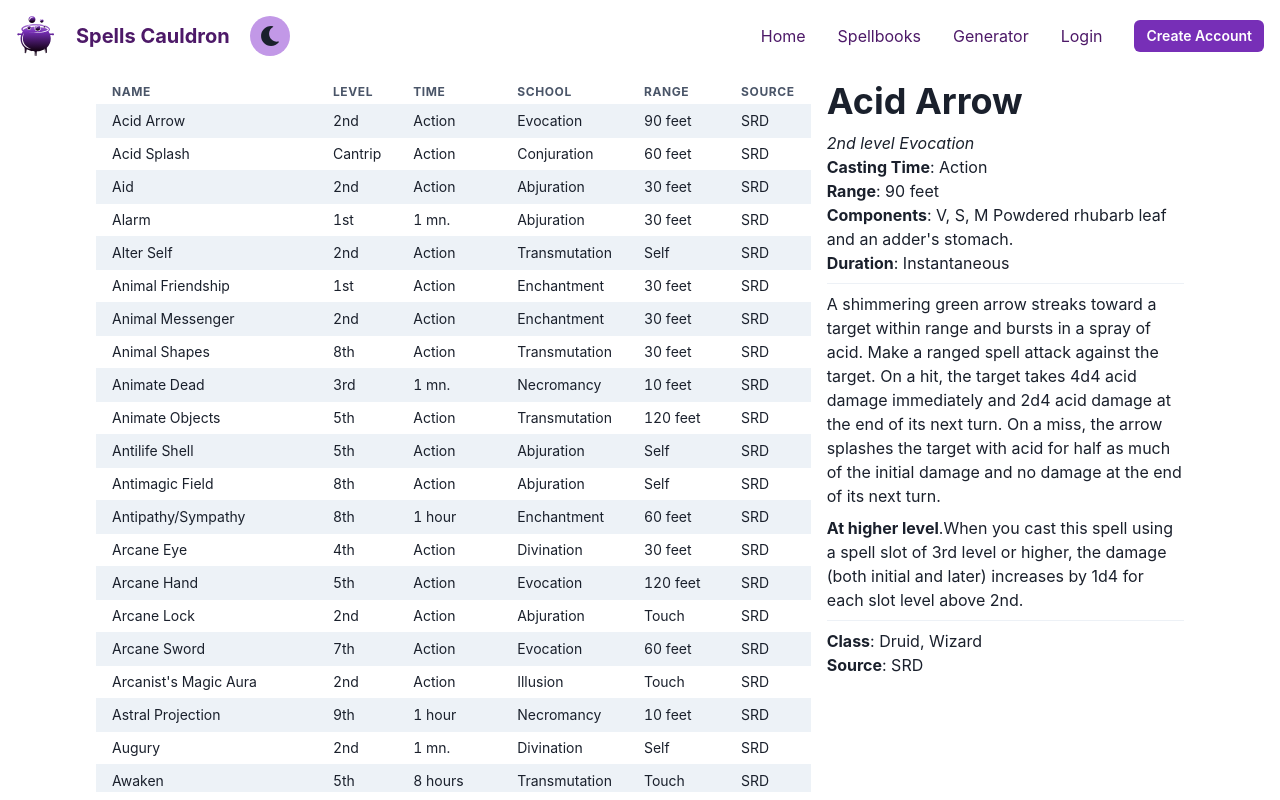
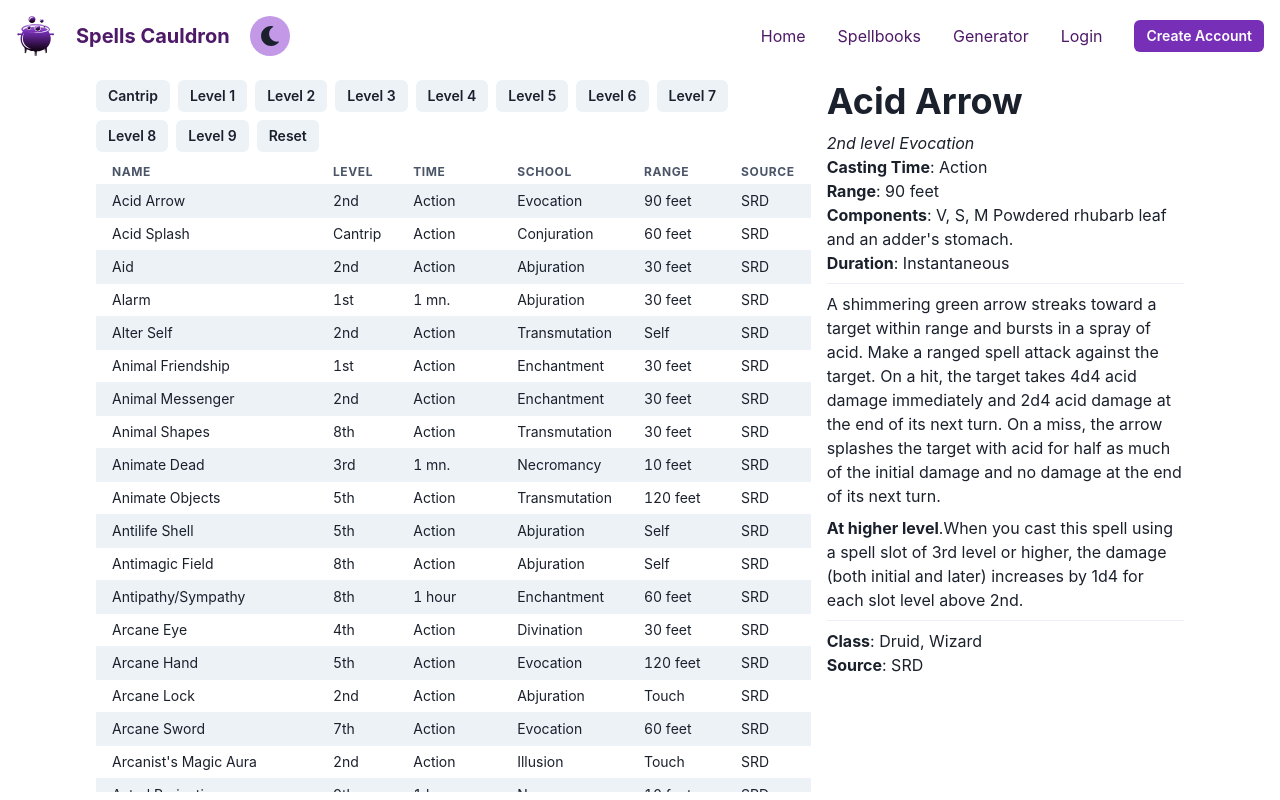
Before and after one commit to AEMuto/spellscauldron, a React (Create React App) app: page / in a window 1280 px wide. Built offline with nearby package versions, Linux system fonts and the light colour scheme.

Commit message:
Add levels buttons filtering & reorganize files tree to make the project more readable.

```diff
--- a/src/components/spells.jsx
+++ b/src/components/spells.jsx
@@ -1,9 +1,26 @@
-import { Flex } from '@chakra-ui/react';
+import {
+  Flex,
+  Button,
+  Slider,
+  SliderTrack,
+  SliderFilledTrack,
+  SliderThumb,
+} from '@chakra-ui/react';
 import React from 'react';
 import SpellsTable from './spellsTable';
 import SpellsInfo from './spellsInfo';
+import spells from '../data/spells.json';
 
-function Spells(props) {
+function Spells() {
+  const savedSpells = React.useMemo(() => spells, []);
+  const [data, setData] = React.useState(savedSpells); // React.useMemo(() => spells, []);
+
+  function handleLevel(level) {
+    setData(savedSpells.filter(spell => spell.level_int === level));
+  }
+  function handleReset() {
+    setData(savedSpells);
+  }
   return (
     <Flex
       direction="column"
@@ -30,12 +47,47 @@ function Spells(props) {
           marginBottom={{ base: 0, lg: 2 }}
           position="relative"
         >
+          <Flex wrap="wrap">
+            <Button size="sm" mr={2} mb={2} onClick={() => handleLevel(0)}>
+              Cantrip
+            </Button>
+            <Button size="sm" mr={2} mb={2} onClick={() => handleLevel(1)}>
+              Level 1
+            </Button>
+            <Button size="sm" mr={2} mb={2} onClick={() => handleLevel(2)}>
+              Level 2
+            </Button>
+            <Button size="sm" mr={2} mb={2} onClick={() => handleLevel(3)}>
+              Level 3
+            </Button>
+            <Button size="sm" mr={2} mb={2} onClick={() => handleLevel(4)}>
+              Level 4
+            </Button>
+            <Button size="sm" mr={2} mb={2} onClick={() => handleLevel(5)}>
+              Level 5
+            </Button>
+            <Button size="sm" mr={2} mb={2} onClick={() => handleLevel(6)}>
+              Level 6
+            </Button>
+            <Button size="sm" mr={2} mb={2} onClick={() => handleLevel(7)}>
+              Level 7
+            </Button>
+            <Button size="sm" mr={2} mb={2} onClick={() => handleLevel(8)}>
+              Level 8
+            </Button>
+            <Button size="sm" mr={2} mb={2} onClick={() => handleLevel(9)}>
+              Level 9
+            </Button>
+            <Button size="sm" mr={2} mb={2} onClick={() => handleReset()}>
+              Reset
+            </Button>
+          </Flex>
           <Flex overflowY="auto" fontSize=".8em">
-            <SpellsTable />
+            <SpellsTable data={data} />
           </Flex>
         </Flex>
         <Flex direction="column" flex="1" m={2} position="relative">
-          <SpellsInfo />
+          <SpellsInfo data={data} />
         </Flex>
       </Flex>
     </Flex>
--- a/src/components/spellsInfo.jsx
+++ b/src/components/spellsInfo.jsx
@@ -1,9 +1,7 @@
 import { Box, Divider, Heading, Text } from '@chakra-ui/react';
 import React from 'react';
-import spells from '../data/spells.json';
 
-function SpellsInfo(props) {
-  const data = React.useMemo(() => spells, []);
+function SpellsInfo({ data }) {
   return (
     <Box>
       <Heading mb={2}>{data[0].name}</Heading>
--- a/src/components/spellsTable.jsx
+++ b/src/components/spellsTable.jsx
@@ -2,11 +2,8 @@ import React from 'react';
 import { Table, Thead, Tbody, Tr, Th, Td, chakra } from '@chakra-ui/react';
 import { TriangleDownIcon, TriangleUpIcon } from '@chakra-ui/icons';
 import { useTable, useSortBy } from 'react-table';
-import spells from '../data/spells.json';
 
-function SpellsTable() {
-  const data = React.useMemo(() => spells, []);
-
+function SpellsTable({ data }) {
   const columns = React.useMemo(
     () => [
       {
```
Also changed, not shown: src/components/filters/filterClass.jsx (added, +7 -0 lines), src/components/filters/filterLevel.jsx (added, +26 -0 lines), src/components/filters/filterName.jsx (added, +7 -0 lines), src/components/filters/filterTime.jsx (added, +7 -0 lines), src/components/filters/filterComponent.jsx (added), src/components/filters/filterDuration.jsx (added), src/components/filters/filterRange.jsx (added), src/components/filters/filterSchool.jsx (added), src/components/filters/filterSource.jsx (added), 1 other file (tests, documents, lock files or other folders).
